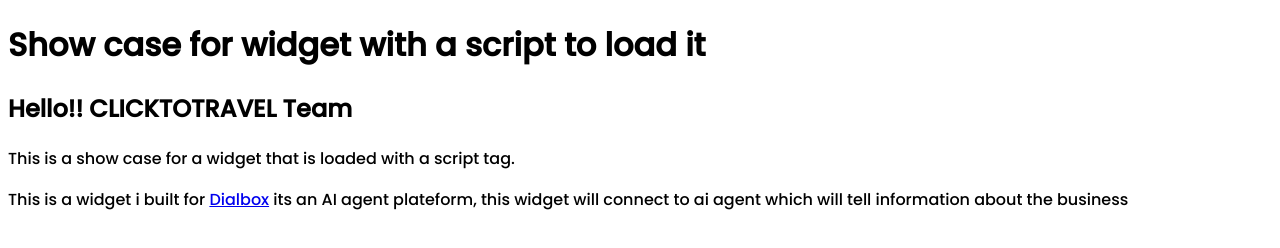
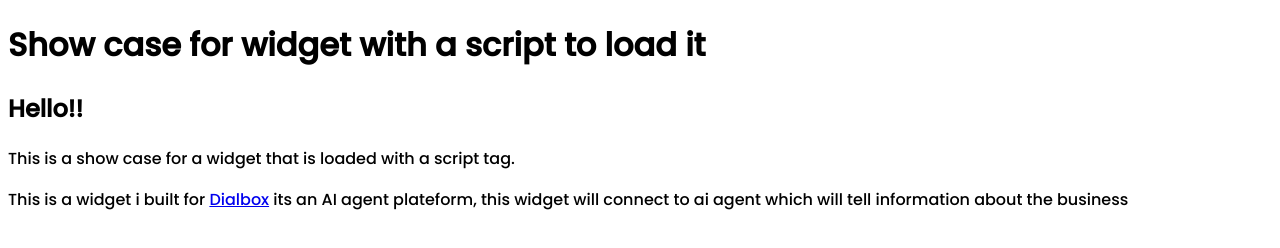
Before and after one commit to Masood-ul-Rehman/widget-showcase, a plain HTML site: page index.html in a window 1280 px wide. Drawn offline with Linux system fonts and the light colour scheme; a script that the page names is missing.

Commit message:
Update index.html

```diff
--- a/index.html
+++ b/index.html
@@ -19,7 +19,7 @@
   <body>
     <h1>Show case for widget with a script to load it</h1>
 
-    <h2>Hello!! CLICKTOTRAVEL Team</h2>
+    <h2>Hello!!</h2>
     <p>This is a show case for a widget that is loaded with a script tag.</p>
     <p>
       This is a widget i built for
```
